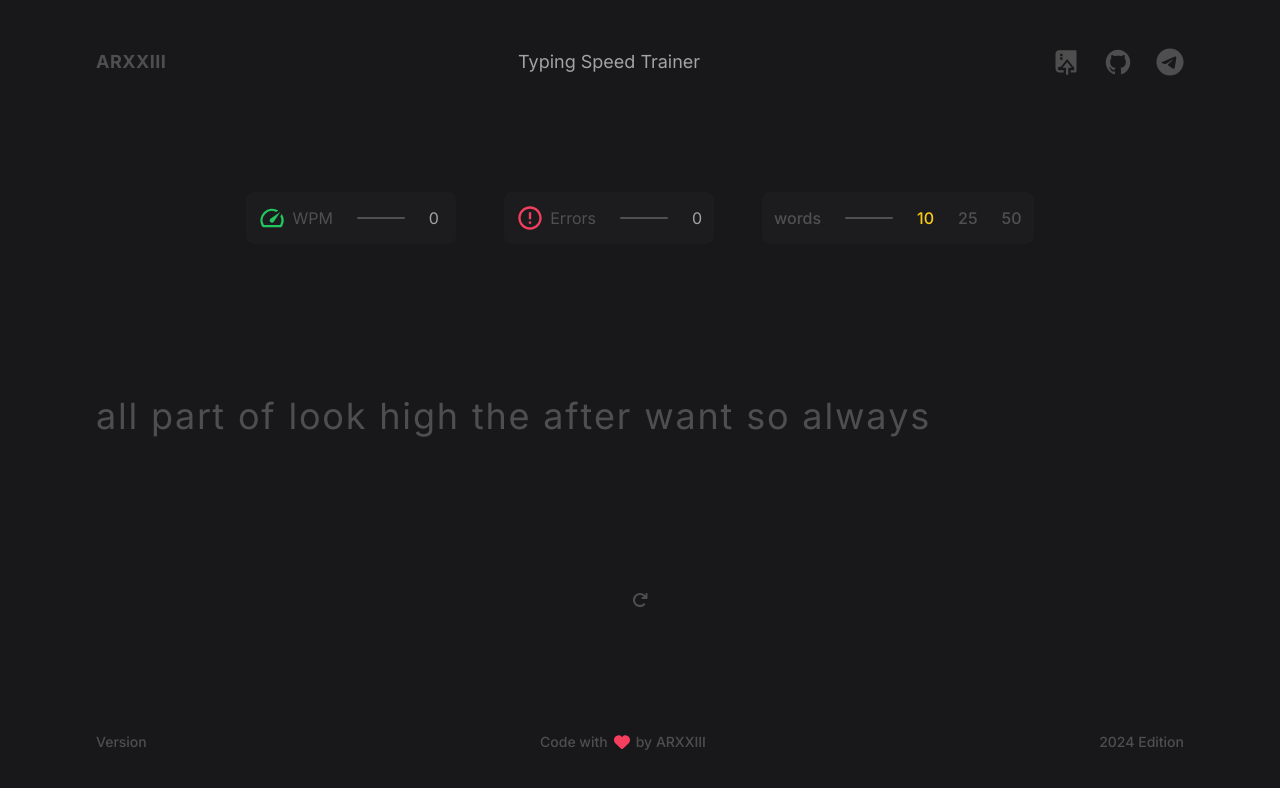
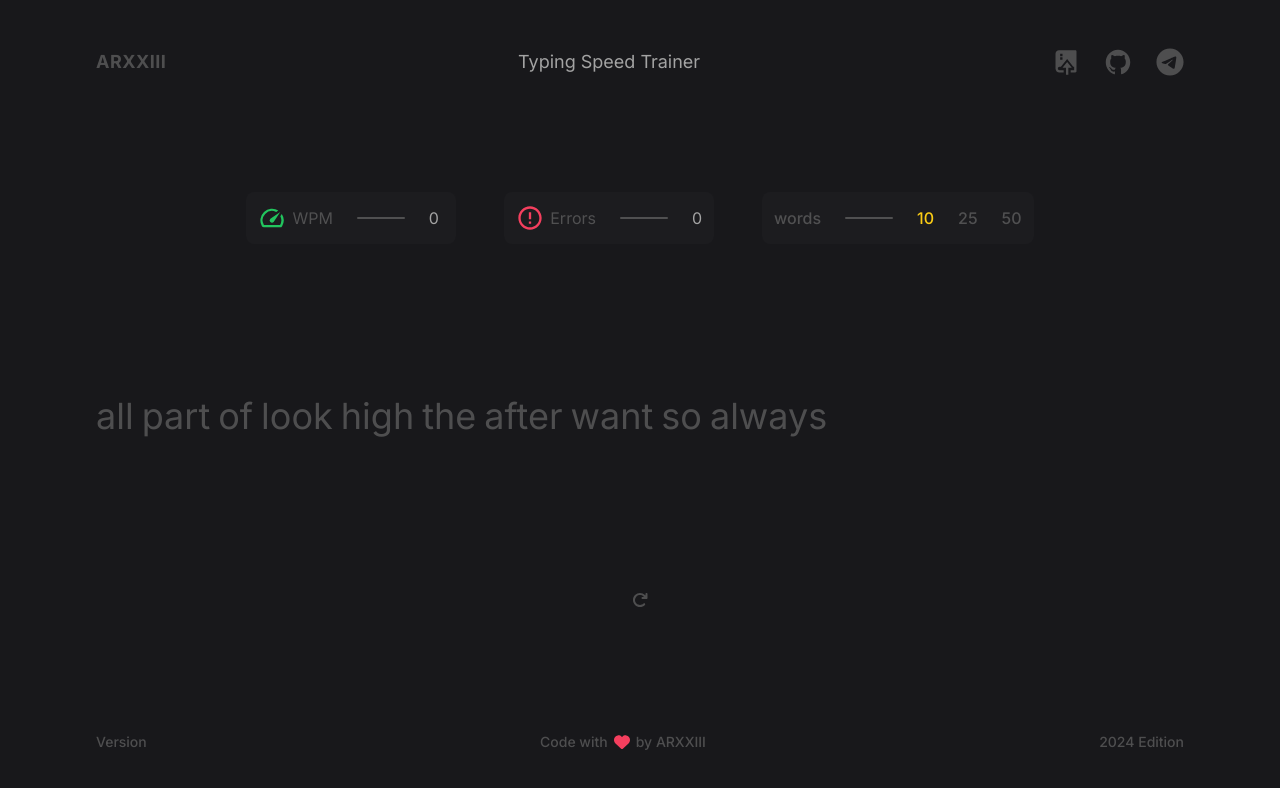
Before and after one commit to ARXXIII/typing-speed-trainer, a Next.js app: page / in a window 1280 px wide. Shown: the top 788 px of the page. Built offline with nearby package versions, Linux system fonts and the light colour scheme.

Commit message:
[fix] Text content did not match err

```diff
--- a/components/text-to-type.tsx
+++ b/components/text-to-type.tsx
@@ -1,63 +1,70 @@
+'use client'
+
 import clsx from "clsx"
 
+import { useEffect, useState } from "react"
+
 interface TextToTypeProps {
-    textToType: string
-    typedText: string
-    errorMap: boolean[]
-    isActive: boolean
+    textToType: string;
+    typedText: string;
+    errorMap: boolean[];
+    isActive: boolean;
 }
 
 export const TextToType = ({ textToType, typedText, errorMap, isActive }: TextToTypeProps) => {
-    const words = textToType.split(' ')
+    const [words, setWords] = useState<string[][]>([]);
+
+    useEffect(() => {
+        // Разбиваем текст на слова и затем на буквы, включая пробелы между словами
+        const splitWords = textToType.split(' ').map(word => word.split(''));
+        setWords(splitWords);
+    }, [textToType]);
 
     return (
-        <div className="flex flex-wrap gap-x-3 h-56 lg:h-auto text-4xl leading-relaxed pointer-events-none overflow-hidden">
-
+        <div className="text-4xl leading-relaxed pointer-events-none">
             {words.map((word, wordIndex) => {
-                const wordStartIndex = words.slice(0, wordIndex).join(' ').length + (wordIndex > 0 ? 1 : 0)
+                const wordStartIndex = words
+                    .slice(0, wordIndex)
+                    .reduce((acc, w) => acc + w.length + 1, 0); // +1 для учета пробела
 
                 return (
-                    <div key={wordIndex} className="flex tracking-wider shrink-0">
+                    <div key={wordIndex} className="inline-block mr-2">
+                        {word.map((char, charIndex) => {
+                            const globalIndex = wordStartIndex + charIndex;
+                            const typedChar = typedText[globalIndex];
 
-                        {word.split('').map((char, charIndex) => {
-                            const globalIndex = wordStartIndex + charIndex
-                            const typedChar = typedText[globalIndex]
-
-                            let color = 'text-neutral-500/60'
+                            let color = 'text-neutral-500/60';
 
                             if (typedChar) {
                                 if (typedChar === char) {
-                                    color = 'text-green-500'
+                                    color = 'text-green-500';
                                 } else if (errorMap[globalIndex]) {
-                                    color = 'text-rose-500'
+                                    color = 'text-rose-500';
                                 }
                             }
 
                             return (
                                 <span key={globalIndex} className="relative">
-
+                                    {/* Отображение курсора перед текущим символом */}
                                     {globalIndex === typedText.length && (
                                         <span
                                             className={clsx(
-                                                'absolute -left-1.5 text-transparent transition-colors',
+                                                'absolute -left-1 text-transparent',
                                                 isActive && 'text-yellow-400'
                                             )}
                                         >
                                             |
                                         </span>
                                     )}
-
                                     <span className={color}>
                                         {char}
                                     </span>
                                 </span>
-                            )
+                            );
                         })}
-
                     </div>
-                )
+                );
             })}
-
         </div>
-    )
-}
+    );
+};
```
